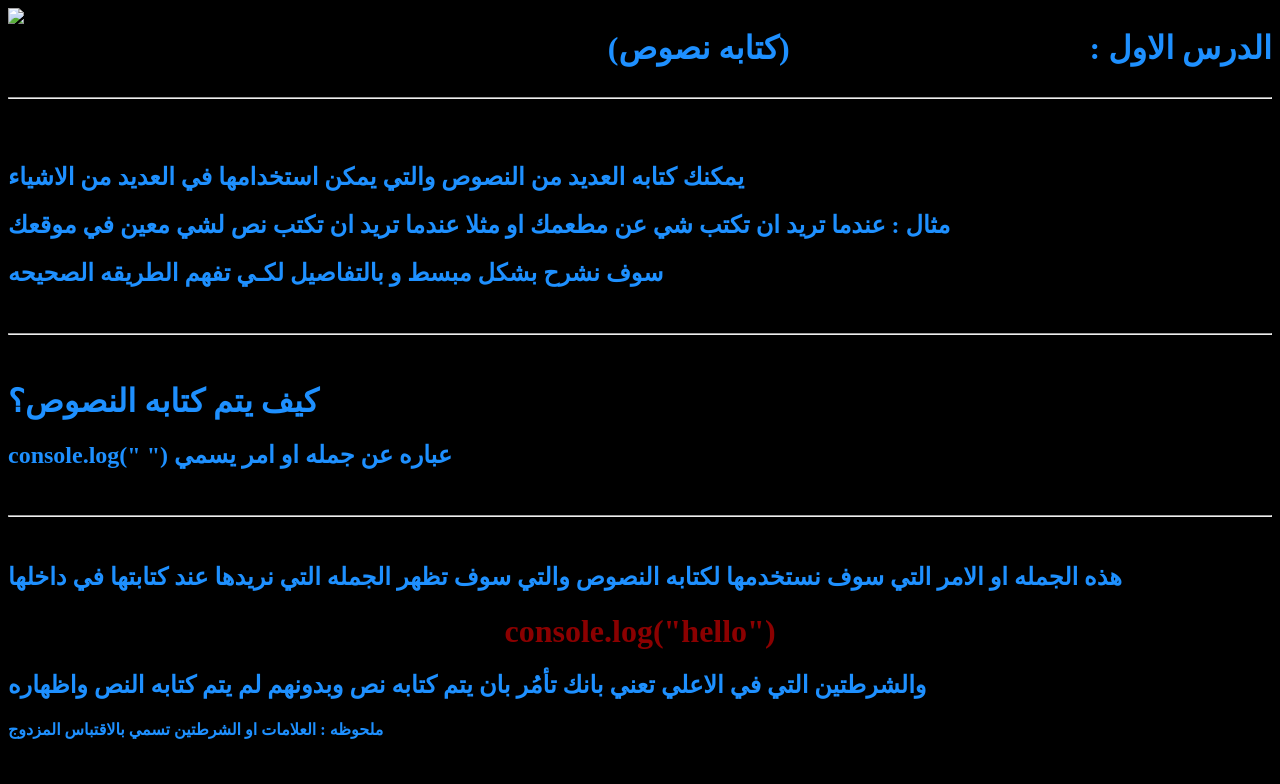
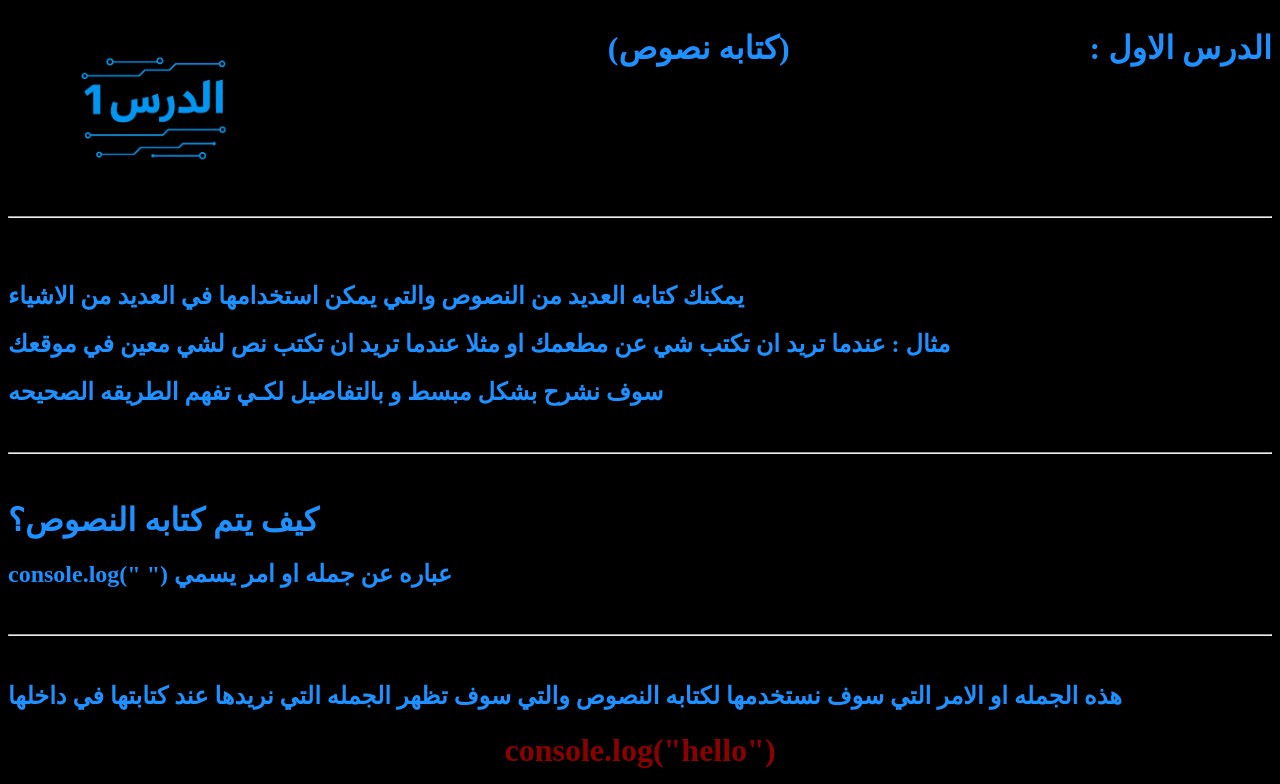
Before and after one commit to mezomagdy357-beep/MAZEN-CODE-ACADEMY-lesson1, a plain HTML site: page index.html in a window 1280 px wide. Shown: the top 784 px of the page. Drawn offline with Linux system fonts and the light colour scheme.

Commit message:
Update index.html

```diff
--- a/index.html
+++ b/index.html
@@ -26,7 +26,7 @@
 
 
     <div class="header">
-         <img src="c:\Users\server eg\AppData\Local\Packages\5319275A.WhatsAppDesktop_cv1g1gvanyjgm\TempState\654516D1B4DF6917094DE807156ADC14\WhatsApp Image 2025-10-28 at 20.37.37_5cdfd3c7.jpg"
+         <img src="images/lesson1.logo.jpg"
     width="300">
  <h1>
   (كتابه نصوص)
@@ -142,4 +142,5 @@ console.log(" ") عباره عن جمله او امر يسمي
 <div class="text2">
 <h3>انتهي الدرس الاول</h3>
 </div>
+
 </body>
```
